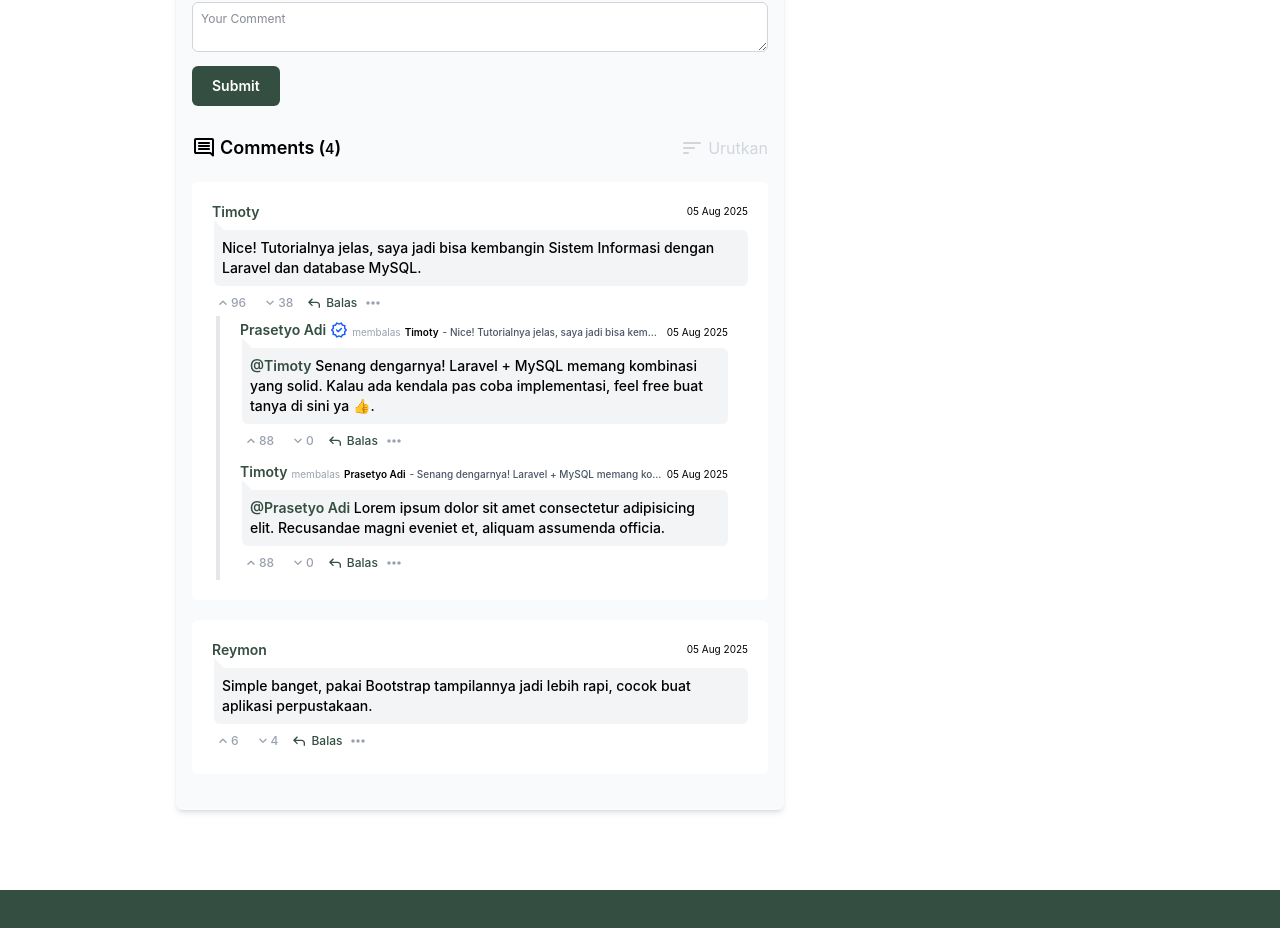
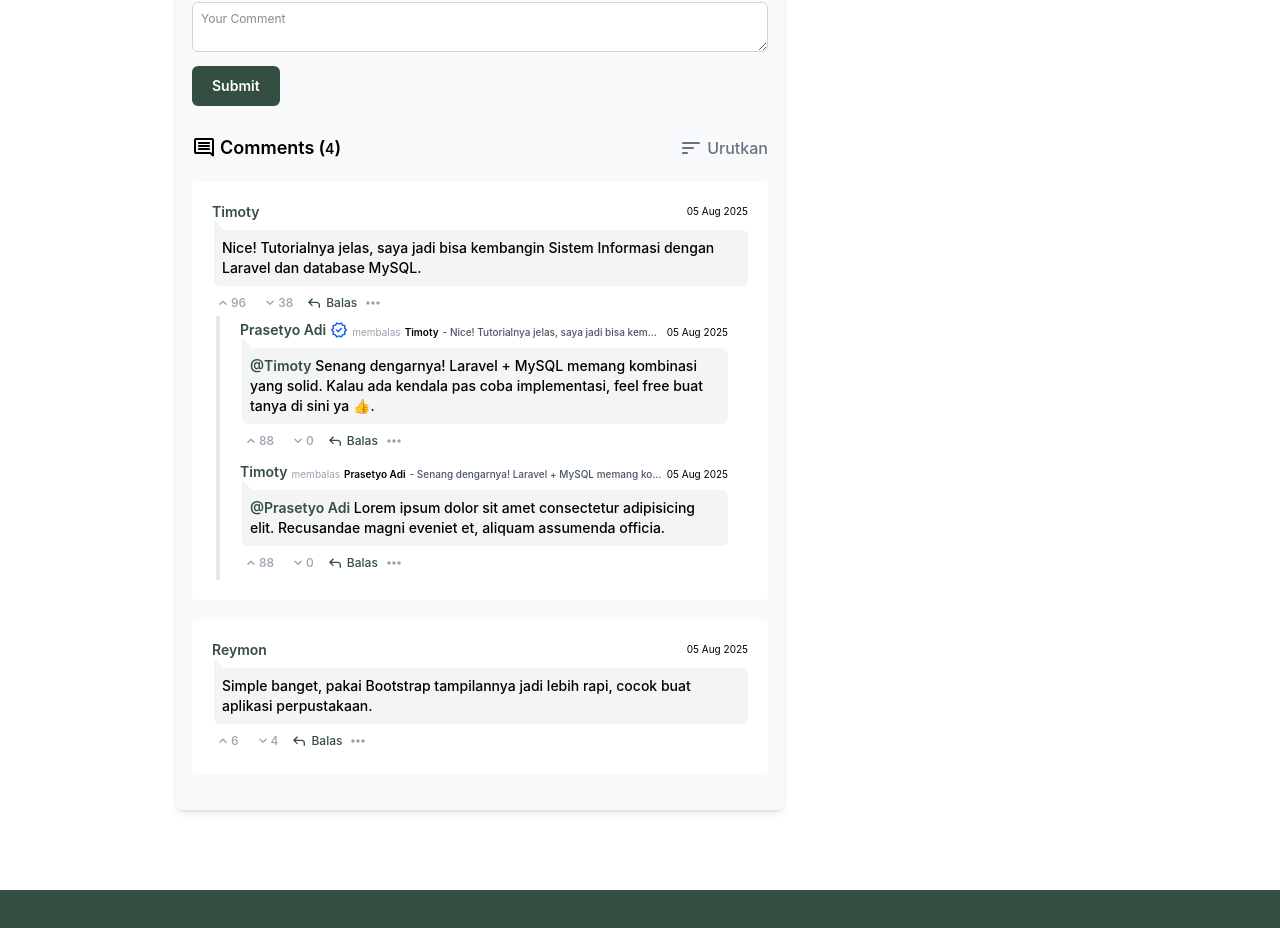
Before and after one commit to prasetyoadis/portfolio, a website: page projects/sip-sistem-informasi-perpustakaan.html in a window 1280 px wide. Shown: the part 2809-3737 px from the top of the page. Drawn offline with nearby package versions, Linux system fonts and the light colour scheme.

Commit message:
update comment

```diff
--- a/projects/sip-sistem-informasi-perpustakaan.html
+++ b/projects/sip-sistem-informasi-perpustakaan.html
@@ -500,7 +500,7 @@
                                 <span>Comments</span>
                                 <span>(<span class="text-sm">4</span>)</span>
                             </h1>
-                            <button class="flex gap-1 text-gray-300 hover:text-white cursor-pointer">
+                            <button class="flex gap-1 text-gray-500 hover:text-black font-medium dark:text-gray-300 dark:hover:text-white cursor-pointer">
                                 <svg class="fill-current" xmlns="http://www.w3.org/2000/svg" width="24px" viewBox="0 -960 960 960">
                                     <path d="M160-240q-17 0-28.5-11.5T120-280q0-17 11.5-28.5T160-320h160q17 0 28.5 11.5T360-280q0 17-11.5 28.5T320-240H160Zm0-200q-17 0-28.5-11.5T120-480q0-17 11.5-28.5T160-520h400q17 0 28.5 11.5T600-480q0 17-11.5 28.5T560-440H160Zm0-200q-17 0-28.5-11.5T120-680q0-17 11.5-28.5T160-720h640q17 0 28.5 11.5T840-680q0 17-11.5 28.5T800-640H160Z"/>
                                 </svg>
```
Also changed, not shown: public/css/style.css.
